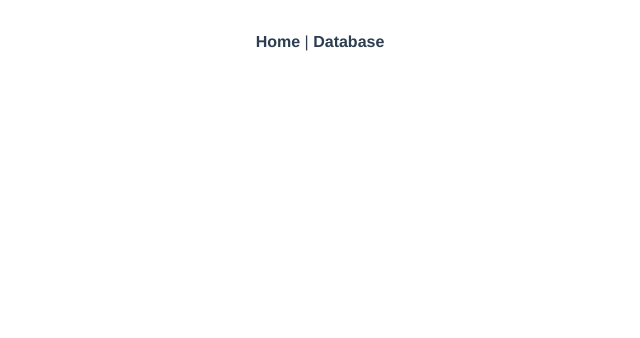
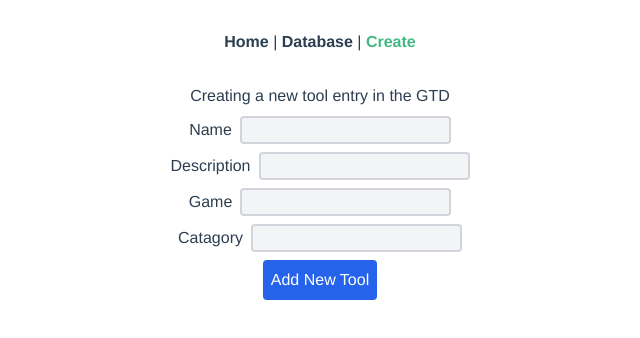
Before and after one commit to lundregan/third-party-tools, a Vue app in the folder client/: page /#/create in a window 1280 px wide. Shown: the top 338 px of the page, without its empty margins (320-960 px from the left). Built offline with nearby package versions, Linux system fonts and the light colour scheme.

Commit message:
simple tool for adding tools to the database

```diff
--- a/client/src/App.vue
+++ b/client/src/App.vue
@@ -2,7 +2,8 @@
   <div id="app">
     <div id="nav">
       <router-link to="/">Home</router-link> |
-      <router-link to="/database">Database</router-link>
+      <router-link to="/database">Database</router-link> |
+      <router-link to="/create">Create</router-link>
     </div>
     <router-view/>
   </div>
--- a/client/src/router/index.js
+++ b/client/src/router/index.js
@@ -17,6 +17,11 @@ const routes = [
     // this generates a separate chunk (about.[hash].js) for this route
     // which is lazy-loaded when the route is visited.
     component: () => import(/* webpackChunkName: "about" */ '../views/Database.vue')
+  },
+  {
+    path: '/create',
+    name: 'Create',
+    component: () => import('../views/Create.vue')
   }
 ]
 
--- a/client/src/toolService.js
+++ b/client/src/toolService.js
@@ -24,10 +24,10 @@ class ToolService {
 
   // Create
 
-  static createTool(text) {
-    return axios.post(url, {
-      text
-    })
+  static createTool(toolInfo) {
+    console.log('static create tool')
+
+    return axios.post(url, toolInfo)
   }
 
   // Delete
--- /dev/null
+++ b/client/src/views/Create.vue
@@ -0,0 +1,66 @@
+<template>
+  <div class="create">
+    <h1>Creating a new tool entry in the GTD</h1>
+
+    <div class="my-2">
+      <label>Name</label>
+      <input type="text" v-model="name" class="ml-2 rounded bg-gray-100 border-2 border-gray-300" />
+    </div>
+    <div class="my-2">
+      <label>Description</label>
+      <input type="text" v-model="description" class="ml-2 rounded bg-gray-100 border-2 border-gray-300" />
+    </div>
+    <div class="my-2">
+      <label>Game</label>
+      <input type="text" v-model="game" class="ml-2 rounded bg-gray-100 border-2 border-gray-300" />
+    </div>
+    <div class="my-2">
+      <label>Catagory</label>
+      <input type="text" v-model="catagory" class="ml-2 rounded bg-gray-100 border-2 border-gray-300" />
+    </div>
+    <div>
+      <button @click="addNewTool()" class="bg-blue-600 text-white p-2 rounded">Add New Tool</button>
+    </div>
+  </div>
+</template>
+
+<script>
+import ToolService from '../toolService'
+
+export default {
+  name: 'Create',
+  data () {
+    return {
+      name: '',
+      description: '',
+      game: '',
+      catagory: '',
+    }
+  },
+  methods: {
+    isInputFilled: function () {
+      return (this.name != '' && this.description != '' && this.game != '' && this.catagory != '') ? true : false
+    },
+    addNewTool: async function () {
+      if(this.isInputFilled()) {
+        console.log('adding new tool')
+
+        let toolInfo = {
+          name: this.name,
+          description: this.description,
+          game: this.game,
+          catagory: this.catagory
+        }
+
+        try {
+          await ToolService.createTool(toolInfo)
+        } catch(err) {
+          console.log(err)
+        }
+      }else{
+        console.log('Inputs not filled')
+      }
+    }
+  }
+}
+</script>
--- a/client/src/views/Database.vue
+++ b/client/src/views/Database.vue
@@ -27,7 +27,7 @@ export default {
       tools: []
     }
   },
-  async created() {
+  async mounted() {
     try {
       this.tools = await ToolService.getTools()
       console.log('created')
```
